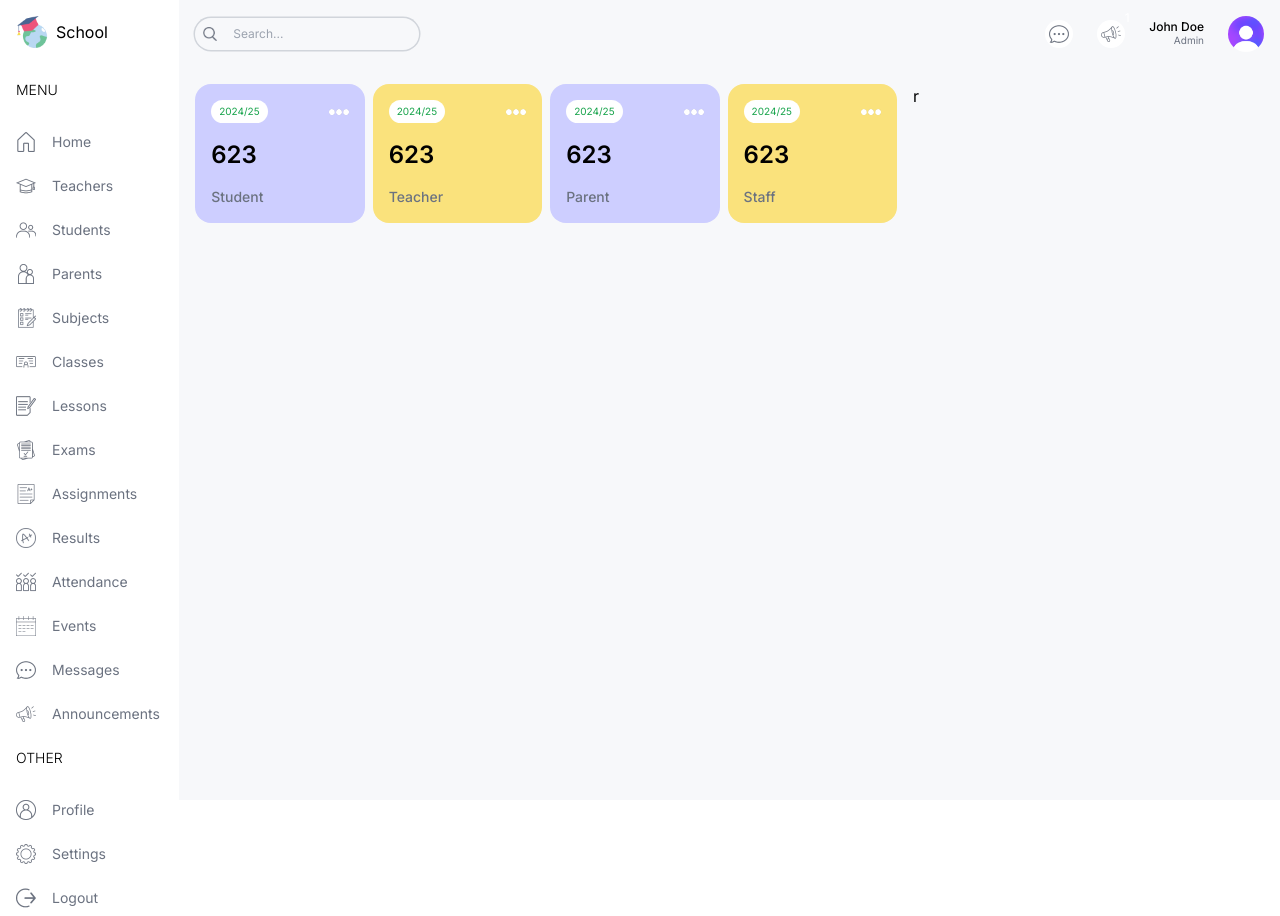
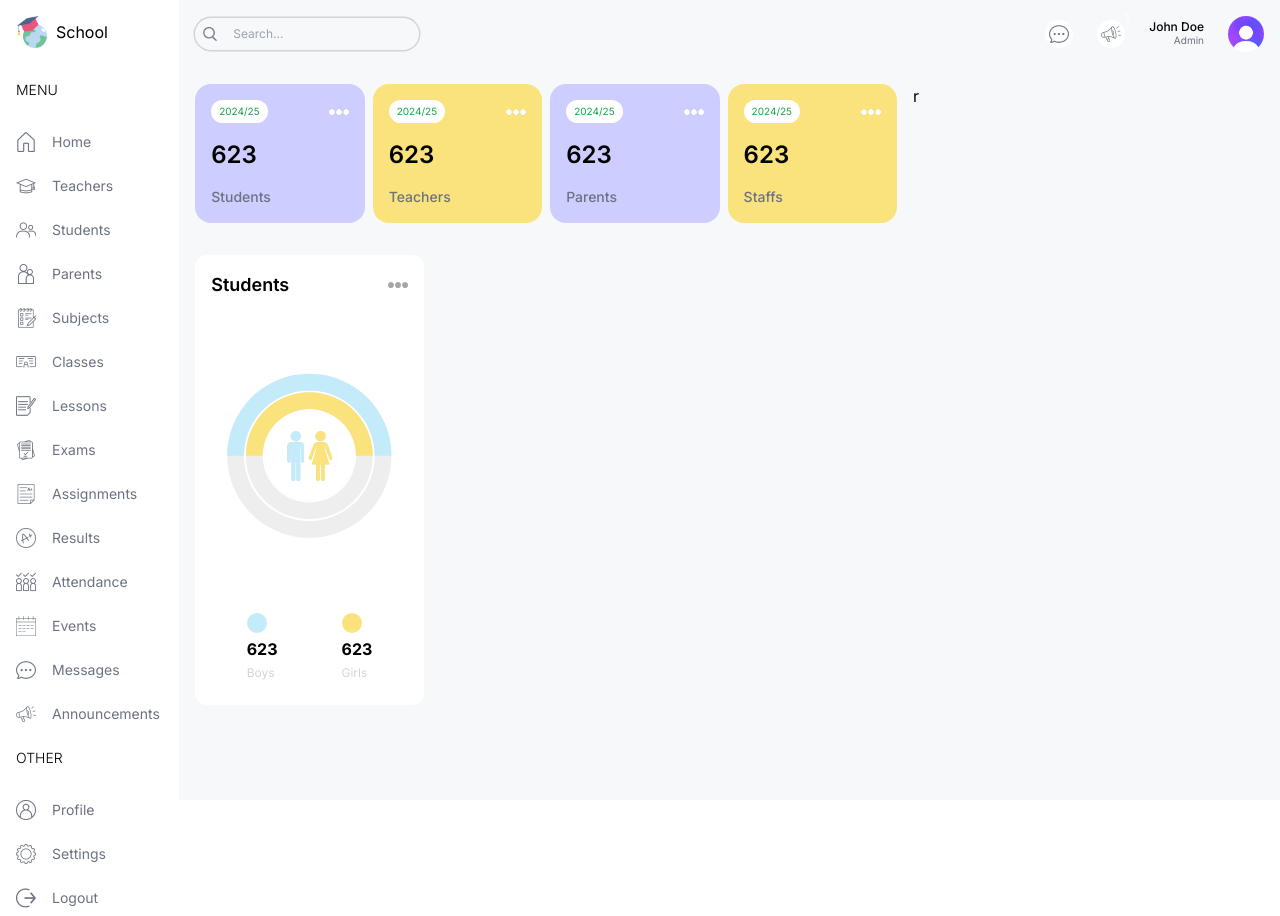
Before and after one commit to raniagh/school-management, a Next.js app: page /admin in a window 1280 px wide. Built offline with nearby package versions, Linux system fonts and the light colour scheme.

Commit message:
design count chart

```diff
--- a/src/app/(dashboard)/admin/page.tsx
+++ b/src/app/(dashboard)/admin/page.tsx
@@ -1,3 +1,4 @@
+import CountChart from "@/components/CountChart";
 import UserCard from "@/components/UserCard";
 import React from "react";
 
@@ -5,12 +6,21 @@
   return (
     <div className='p-4 flex gap-4 flex-col md:flex-row '>
       {/* LEFT */}
-      <div className='w-full lg:w-2/3'>
+      <div className='w-full lg:w-2/3 flex flex-col gap-8 '>
         <div className='flex gap-2 justify-between flex-wrap'>
           <UserCard type='student' />
           <UserCard type='teacher' />
           <UserCard type='parent' />
           <UserCard type='staff' />
+        </div>
+        {/* MIDDLE CHARTS */}
+        <div className='flex gap-4 flex-col lg:flex-row '>
+          {/* COUNT CHART */}
+          <div className='w-full lg:w-1/3 h-[450px]'>
+            <CountChart />
+          </div>
+          {/* ATTENDANCE CHART */}
+          <div className='w-full lg:w-2/3 h-[450px]'></div>
         </div>
       </div>
       {/* RIGHT */}
--- /dev/null
+++ b/src/components/CountChart.tsx
@@ -0,0 +1,83 @@
+"use client";
+
+import Image from "next/image";
+import React from "react";
+
+import { RadialBarChart, RadialBar, ResponsiveContainer } from "recharts";
+
+const data = [
+  {
+    name: "Total",
+    count: 106,
+    pv: 2400,
+    fill: "white",
+  },
+  {
+    name: "Girls",
+    count: 53,
+    pv: 2400,
+    fill: "#FAE27C",
+  },
+  {
+    name: "Boys",
+    count: 53,
+    pv: 4567,
+    fill: "#C3EBFA",
+  },
+];
+
+const style = {
+  top: "50%",
+  right: 0,
+  transform: "translate(0, -50%)",
+  lineHeight: "24px",
+};
+
+const CountChart = () => {
+  return (
+    <div className='bg-white rounded-xl w-full h-full p-4'>
+      {/* TITLE */}
+      <div className='flex justify-between items-center'>
+        <h1 className='text-lg font-semibold'>Students</h1>
+        <Image src='/moreDark.png' alt='moreDark' width={20} height={20} />
+      </div>
+      {/* CHART */}
+      <div className=' relative w-full h-[75%]'>
+        <ResponsiveContainer width='100%' height='100%'>
+          <RadialBarChart
+            cx='50%'
+            cy='50%'
+            innerRadius='40%'
+            outerRadius='100%'
+            barSize={32}
+            data={data}
+          >
+            <RadialBar background dataKey='count' />
+          </RadialBarChart>
+        </ResponsiveContainer>
+        <Image
+          src='/maleFemale.png'
+          alt='malefemale'
+          width={50}
+          height={50}
+          className='absolute top-1/2 left-1/2 -translate-x-1/2 -translate-y-1/2'
+        />
+      </div>
+      {/* BOTTOM */}
+      <div className='flex justify-center gap-16'>
+        <div className='flex flex-col gap-1'>
+          <div className='rounded-full bg-sky w-5 h-5'></div>
+          <h1 className='font-bold'>623</h1>
+          <h2 className='text-xs text-gray-300'>Boys</h2>
+        </div>
+        <div className='flex flex-col gap-1'>
+          <div className='rounded-full bg-yellow w-5 h-5'></div>
+          <h1 className='font-bold'>623</h1>
+          <h2 className='text-xs text-gray-300'>Girls</h2>
+        </div>
+      </div>
+    </div>
+  );
+};
+
+export default CountChart;
--- a/src/components/UserCard.tsx
+++ b/src/components/UserCard.tsx
@@ -10,7 +10,7 @@
         <Image src='/more.png' alt='more' width={20} height={20} />
       </div>
       <h1 className='text-2xl font-semibold my-4'>623</h1>
-      <h2 className='capitalize text-sm font-medium text-gray-500'>{type}</h2>
+      <h2 className='capitalize text-sm font-medium text-gray-500'>{type}s</h2>
     </div>
   );
 };
```
Also changed, not shown: package.json (+5 -4 lines), 1 other file (tests, documents, lock files or other folders).
